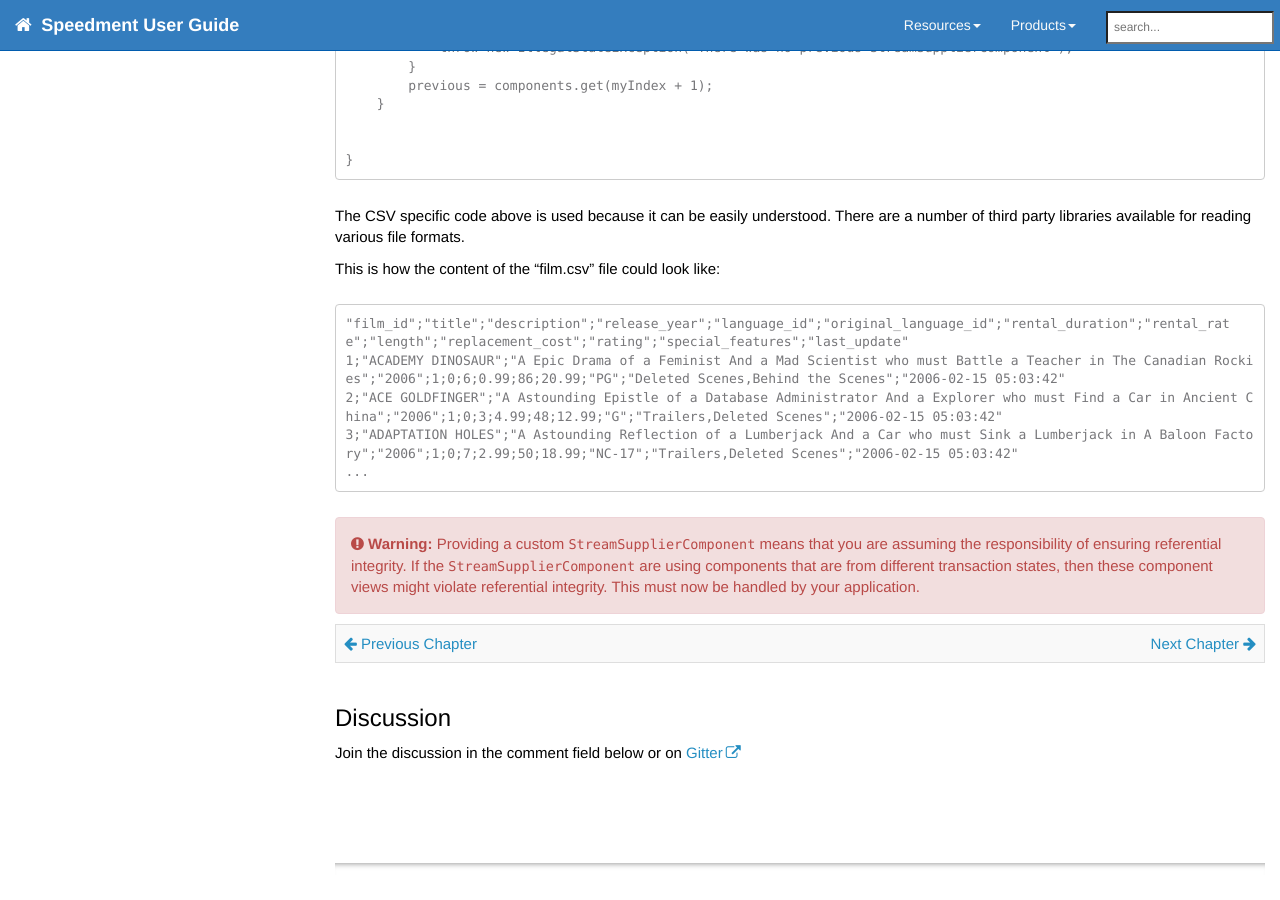
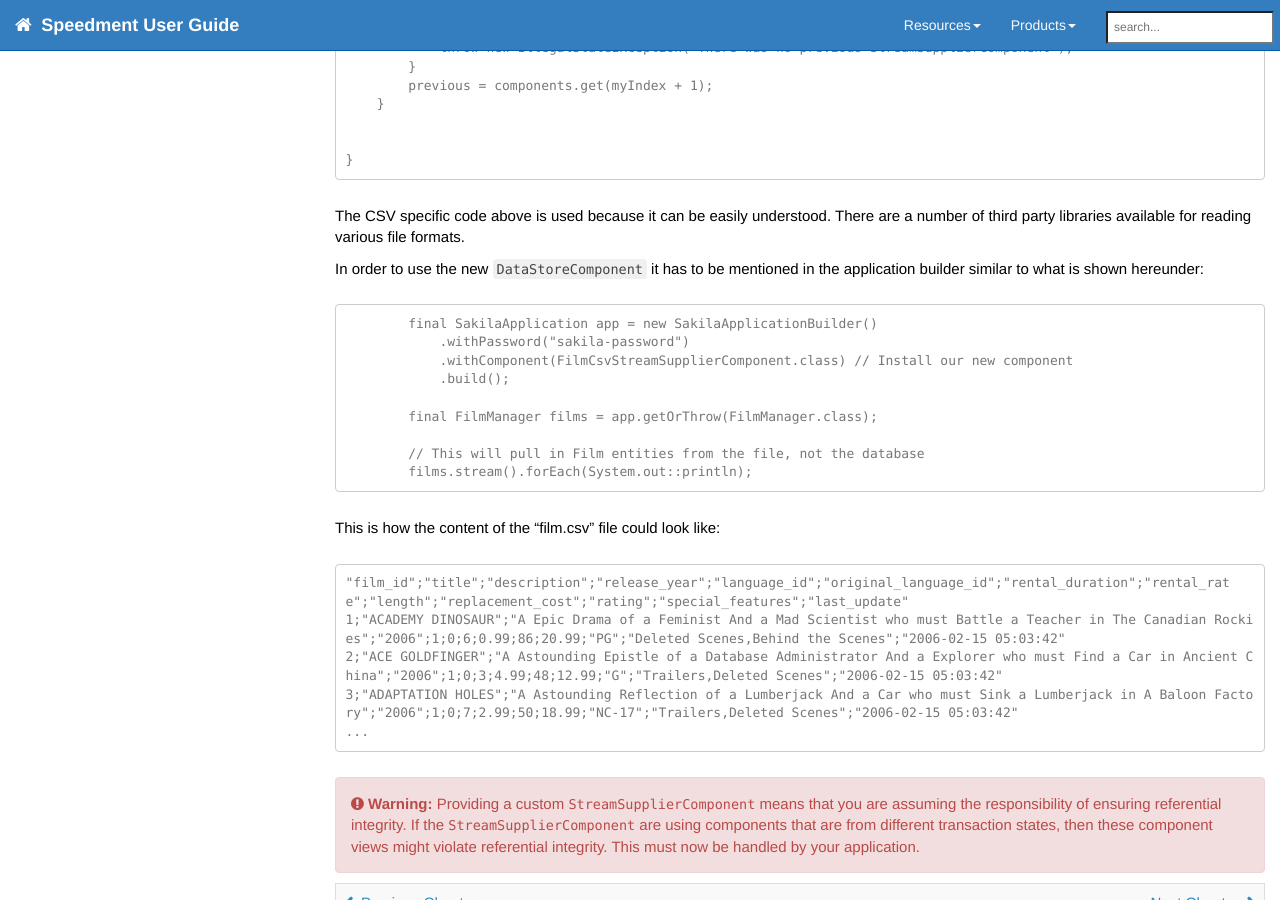
Before and after one commit to speedment/speedment-doc, a Jekyll site: the page built from pages/advanced_features.md, in a window 1280 px wide and 900 px high, scrolled down 7341 px. Built offline with Jekyll 4.4.1, drawn with Linux system fonts in a browser that asks for light colours; nearby versions of some CDN libraries; comment, search, counter and statistics services are not loaded.

Commit message:
Add installation example

````diff
--- a/pages/advanced_features.md
+++ b/pages/advanced_features.md
@@ -297,6 +297,20 @@ public class FilmCsvStreamSupplierComponent implements StreamSupplierComponent {
 ```
 The CSV specific code above is used because it can be easily understood. There are a number of third party libraries available for reading various file formats.
 
+In order to use the new `DataStoreComponent` it has to be mentioned in the application builder similar to what is shown hereunder:
+
+```
+        final SakilaApplication app = new SakilaApplicationBuilder()
+            .withPassword("sakila-password")
+            .withComponent(FilmCsvStreamSupplierComponent.class) // Install our new component
+            .build();
+
+        final FilmManager films = app.getOrThrow(FilmManager.class);
+
+        // This will pull in Film entities from the file, not the database
+        films.stream().forEach(System.out::println);
+```
+
 
 This is how the content of the "film.csv" file could look like:
 ``` text
````
